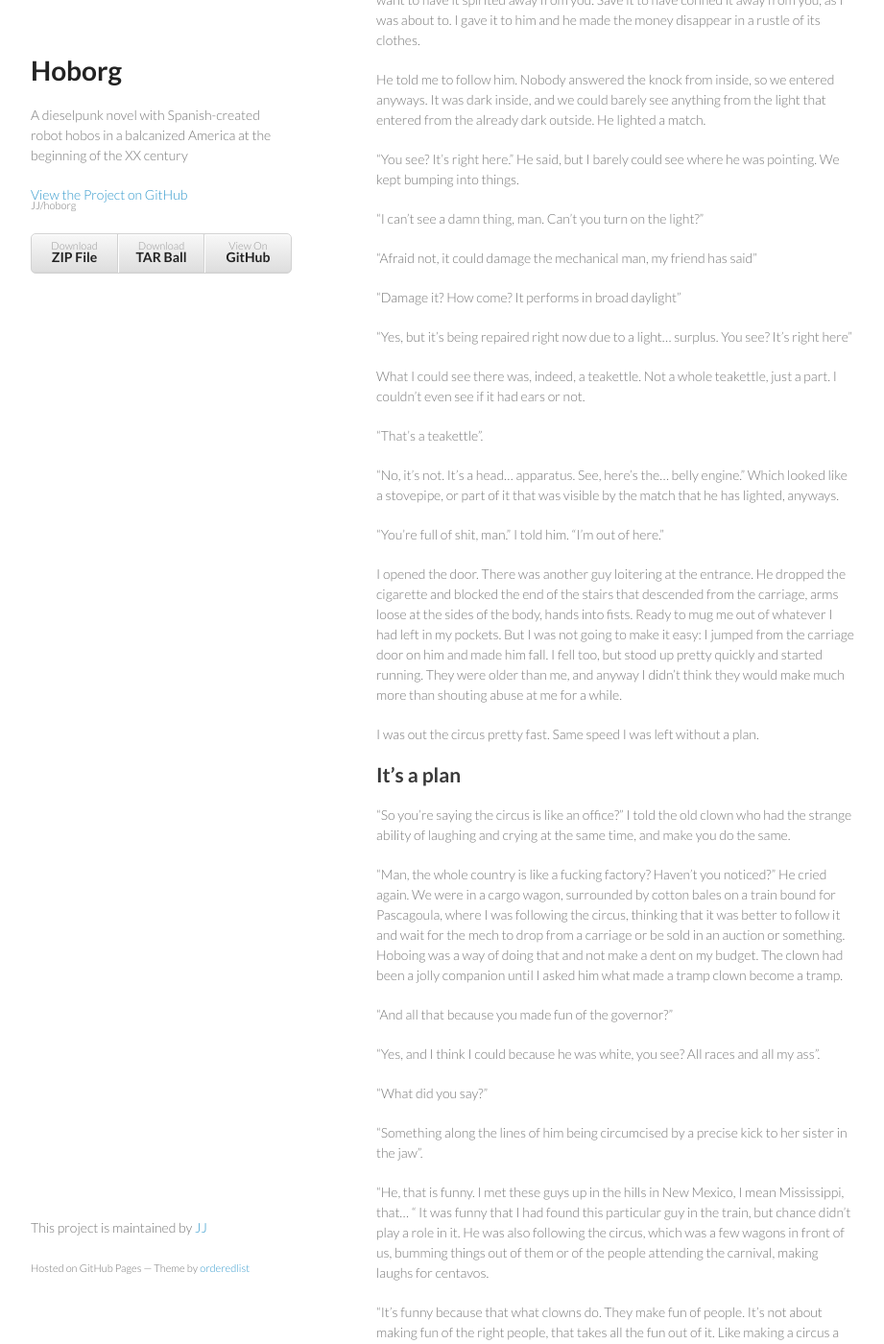
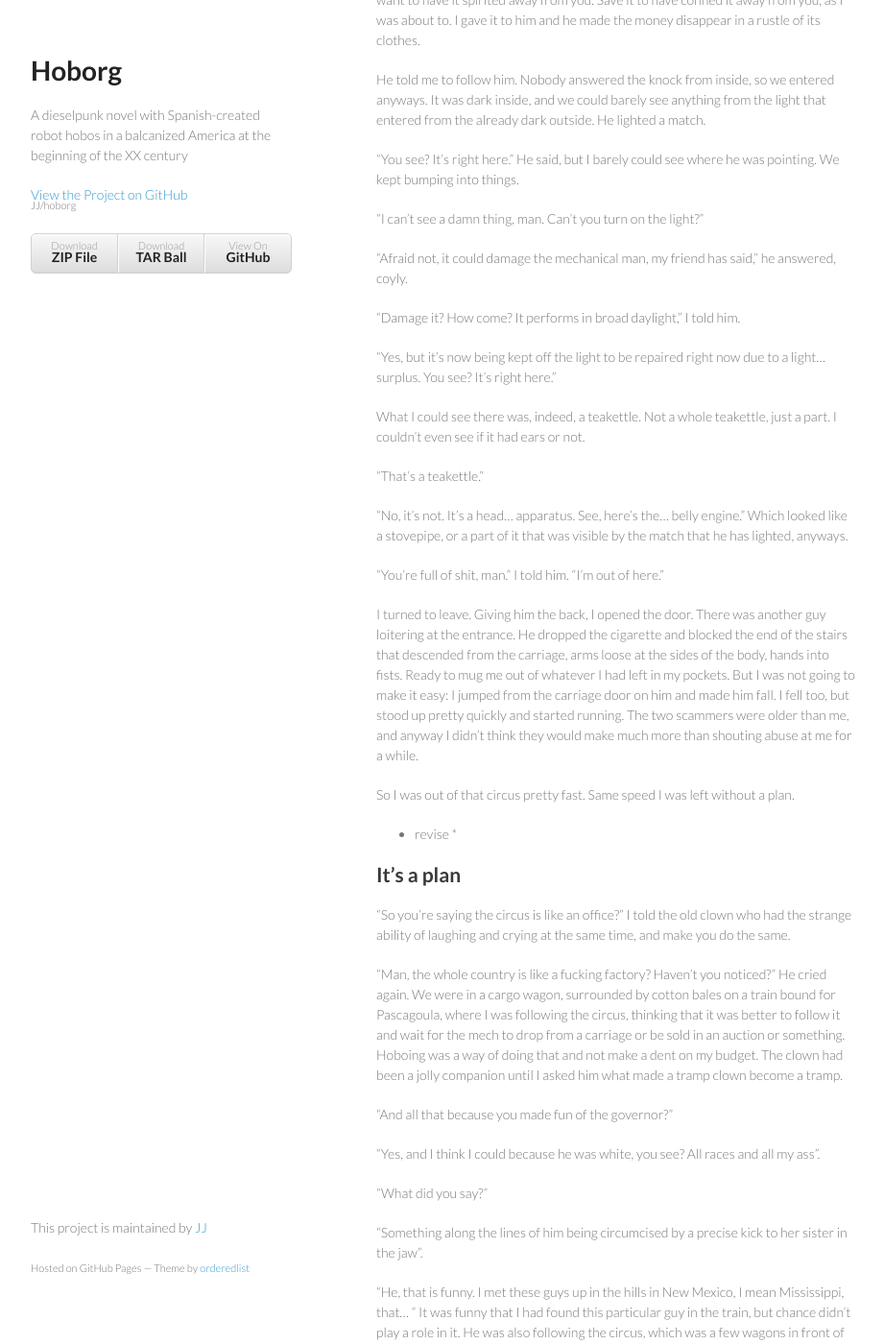
Before and after one commit to JJ/hoborg, a Jekyll site: the page built from text/text.md, in a window 1280 px wide and 1400 px high, scrolled down 10682 px. Shown: the whole window at 96% size, without its empty margins (178-1099 px from the left). Built offline with Jekyll 4.4.1, drawn with Linux system fonts in a browser that asks for light colours.

Commit message:
Sync text/text.md from master to gh-pages

```diff
--- a/text/text.md
+++ b/text/text.md
@@ -579,35 +579,37 @@ already dark outside. He lighted a match.
 
 "I can't see a damn thing, man. Can't you turn on the light?"
 
-"Afraid not, it could damage the mechanical man, my friend has said"
-
-"Damage it? How come? It performs in broad daylight"
-
-"Yes, but it's being repaired right now due to a light... surplus. You
-see? It's right here"
+"Afraid not, it could damage the mechanical man, my friend has said," he answered, coyly.
+
+"Damage it? How come? It performs in broad daylight," I told him.
+
+"Yes, but it's now being kept off the light to be repaired right now due to a light... surplus. You
+see? It's right here."
 
 What I could see there was, indeed, a teakettle. Not a whole
 teakettle, just a part. I couldn't even see if it had ears or not.
 
-"That's a teakettle".
+"That's a teakettle."
 
 "No, it's not. It's a head... apparatus. See, here's the... belly
-engine." Which looked like a stovepipe, or part of it that was visible
+engine." Which looked like a stovepipe, or a part of it that was visible
 by the match that he has lighted, anyways.
 
 "You're full of shit, man." I told him. "I'm out of here."
 
-I opened the door. There was another guy loitering at the entrance. He
+I turned to leave. Giving him the back, I opened the door. There was another guy loitering at the entrance. He
 dropped the cigarette and blocked the end of the stairs that descended
 from the carriage, arms loose at the sides of the body, hands into
 fists. Ready to mug me out of whatever I had left in my pockets. But I
 was not going to make it easy: I jumped from the carriage door on him
 and made him fall. I fell too, but stood up pretty quickly and started
-running. They were older than me, and anyway I didn't think they would
+running. The two scammers were older than me, and anyway I didn't think they would
 make much more than shouting abuse at me for a while.
 
-I was out the circus pretty fast. Same speed I was left without a
+So I was out of that circus pretty fast. Same speed I was left without a
 plan.
+
+* revise *
 
 It's a plan
 -------------
```
